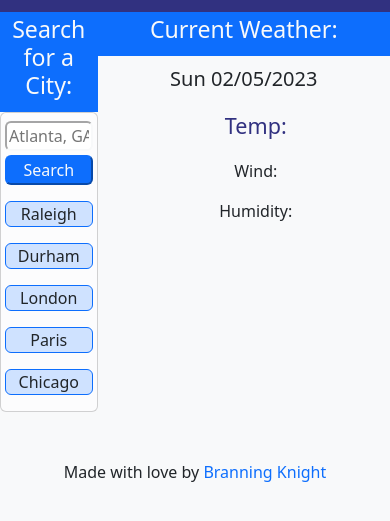
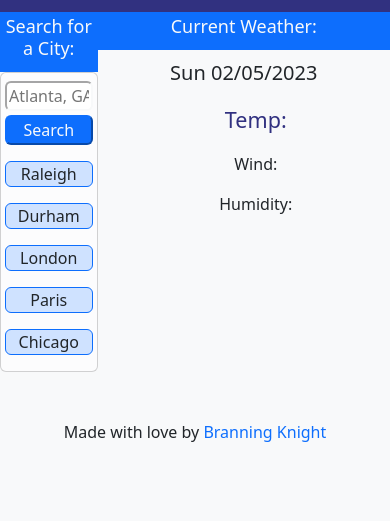
Before and after one commit to BranningK/weatherForecast, a plain HTML site: page index.html in a window 390 px wide. Shown: the part 45-566 px from the top of the page. Drawn offline with nearby package versions, Linux system fonts and the light colour scheme; no server answers.

Commit message:
Updated styling for responsive display

```diff
--- a/assets/script.js
+++ b/assets/script.js
@@ -263,7 +263,7 @@ console.log("======================================");
 
                 boxContainer.append(   `<div class="darker-blue pb-4 card me-2">
                                             <h5 class="text-center text-light m-2 mx-2">${boxDate}</h5>
-                                            <div class="bg-primary text-light">
+                                            <div id="fiveDayResults" class=" bg-primary text-light">
                                                 <img id="icon1" src= http://openweathermap.org/img/wn/${boxIcon}.png '></img>
                                                 <p class="fs-4 m-1">${boxTemp}°F</p>
                                                 <p id='wind1' class="fs-6 mx-2">Wind: <br>${boxWindSpd} MPH</p>
--- a/assets/style.css
+++ b/assets/style.css
@@ -23,3 +23,31 @@ a{
 body{
     text-align: center;
 }
+
+.fusion{
+    flex-direction: column;
+}
+
+
+/* Small devices (landscape phones, 576px and up) */
+@media (max-width: 660px) {
+    aside{
+        height: auto;
+    }
+    #citySearch{
+        height: min-content;
+    }
+    #boxContainer{
+        flex-wrap: wrap;
+    }
+}
+
+/* Medium devices (tablets, 768px and up) */
+@media (max-width: 780px) {
+    #citySearchHeading{
+        font-size: large;
+    }
+    #currWeatherHeading{
+        font-size: large;
+    }
+}
--- a/index.html
+++ b/index.html
@@ -5,7 +5,6 @@
     <meta http-equiv="X-UA-Compatible" content="IE=edge">
     <meta name="viewport" content="width=device-width, initial-scale=1.0">
     <title>Weather Forecast</title>
-    <!-- <script src="https://example.com/fontawesome/v5.15.4/js/all.js" data-auto-a11y="true" ></script> -->
     <link href="https://cdn.jsdelivr.net/npm/bootstrap@5.3.0-alpha1/dist/css/bootstrap.min.css" rel="stylesheet" integrity="sha384-GLhlTQ8iRABdZLl6O3oVMWSktQOp6b7In1Zl3/Jr59b6EGGoI1aFkw7cmDA6j6gD" crossorigin="anonymous">
     <link rel="stylesheet" href="/assets/style.css">
 </head>
@@ -18,9 +17,9 @@
     <main id="mainContent" class="d-flex">
         <aside id="citySearch" class="bg-light col-3 d-flex flex-column">
         <div class="bg-primary py-1">
-            <h3 class="text-center text-light">Search for a City: </h3>
+            <h3 id="citySearchHeading" class="text-center text-light">Search for a City: </h3>
         </div>
-            <div class="rounded-bottom">
+            <div id="suggestionContainer" class="rounded-bottom">
                 <div class="card bg-light-subtle input-group-lg">
                     <input id="cityName" class="mx-1 mt-2 rounded border-light" type="text" placeholder="Atlanta, GA">
                     <button id="searchBtn" type="submit" class="bg-primary text-light border-primary mx-1 mt-1 rounded">Search</button>
@@ -39,7 +38,7 @@
         <div id="cityData" class="col-9 text-center mb-5">
             <div class="">
                 <div class="py-1 bg-primary text-light">
-                    <h3 >Current Weather: </h3>
+                    <h3 id="currWeatherHeading">Current Weather: </h3>
                 </div>
 
                 <div class="bg-light">
@@ -59,7 +58,7 @@
 
                 </div>
             </div>
-            <div id="boxContainer" class="d-flex flex-row justify-content-center container-fluid mt-5">
+            <div id="boxContainer" class="d-flex justify-content-center container-fluid ">
 
             </div>
 
```
